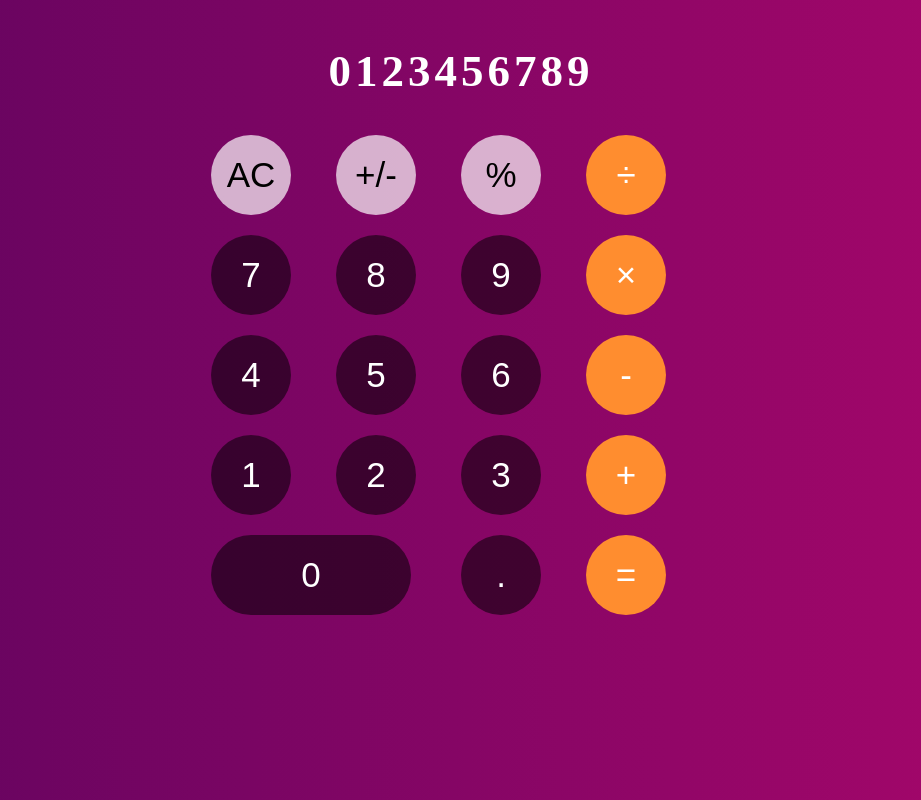
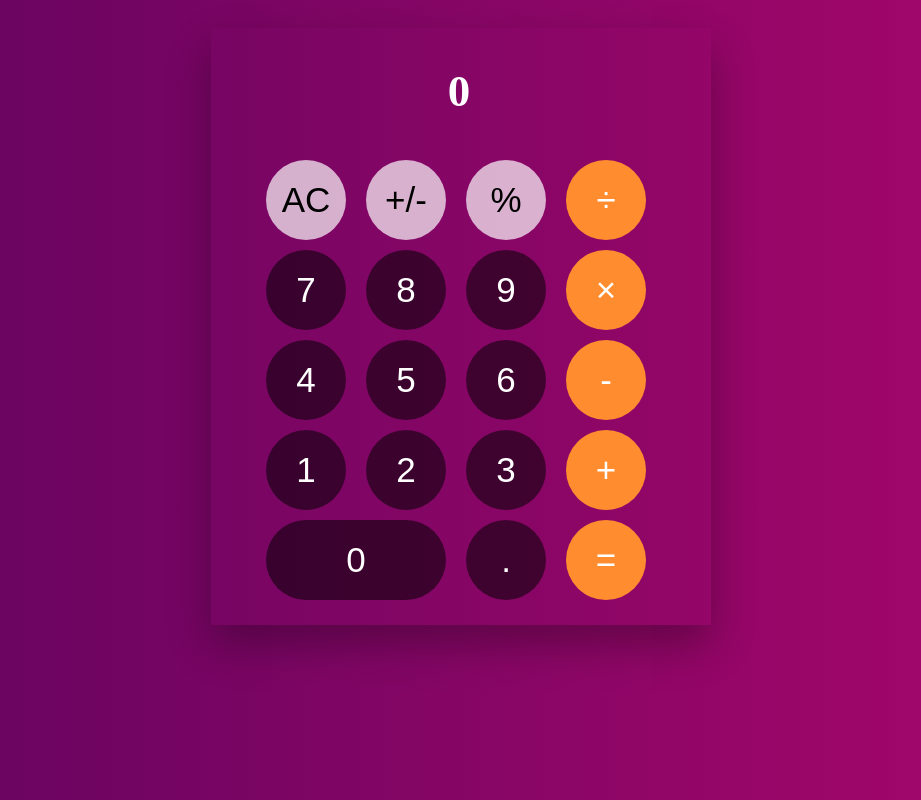
Before and after one commit to siid123ck/calculator, a plain HTML site: page index.html in a window 1280 px wide. Shown: the whole page, without its empty margins (179-1100 px from the left). Drawn offline with Linux system fonts and the light colour scheme.

Commit message:
reset button dot bottom added

```diff
--- a/index.html
+++ b/index.html
@@ -7,33 +7,36 @@
 </head>
 <body>
     <div class="calculator">
-        <h2>0123456789</h2>
+        <h2>0</h2>
         <div class="calculator-display">
 
-            <button value="ac" class="calculator-btn ac" >ac</button>
-            <button value="+/-" class="calculator-btn pn" >+/-</button>
-            <button value="/" class="calculator-btn percentage" >%</button>
-            <button value="%" class="calculator-btn division" >÷</button>
+            <button value="ac" class="ac" >ac</button>
+            <button value="+/-" class="operator pn" >+/-</button>
+            <button value="/" class="operator percentage" >%</button>
+            <button value="%" class="operator division" >÷</button>
 
-            <button value="7" class="calculator-btn" >7</button>
-            <button value="8" class="calculator-btn" >8</button>
-            <button value="9" class="calculator-btn" >9</button>
-            <button value="*" class="calculator-btn multi" >×</button>
+            <button value="7"  >7</button>
+            <button value="8"  >8</button>
+            <button value="9"  >9</button>
+            <button value="*" class="operator multi" >×</button>
 
-            <button value="4" class="calculator-btn" >4</button>
-            <button value="5" class="calculator-btn" >5</button>
-            <button value="6" class="calculator-btn" >6</button>
-            <button value="-" class="calculator-btn minus" >-</button>
+            <button value="4" >4</button>
+            <button value="5"  >5</button>
+            <button value="6"  >6</button>
+            <button value="-" class="operator minus" >-</button>
 
-            <button value="1" class="calculator-btn" >1</button>
-            <button value="2" class="calculator-btn" >2</button>
-            <button value="3" class="calculator-btn" >3</button>
-            <button value="+" class="calculator-btn plus" >+</button>
+            <button value="1" >1</button>
+            <button value="2" >2</button>
+            <button value="3" >3</button>
+            <button value="+" class="operator plus" >+</button>
 
-            <button value="0" class="calculator-btn zero" >0</button>
-            <button value="." class="calculator-btn dot" >.</button>
-            <button value="=" class="calculator-btn equal" >=</button>
+            <button value="0" class="zero" >0</button>
+            <button value="." class="dot" >.</button>
+            <button value="=" class="equal" >=</button>
         </div>
         </div>
+
+        <script src="index.js"></script>
+
 </body>
 </html>
--- /dev/null
+++ b/index.js
@@ -0,0 +1,51 @@
+const calculatorResult = document.querySelector("h2");
+const buttons = document.querySelectorAll("button");
+const clearValue = document.querySelector(".ac");
+
+let firstValue = 0;
+let operatorValue = "";
+let waitSync = false;
+
+
+
+
+buttons.forEach(btn=>{
+    if(btn.classList.length===0){
+    btn.addEventListener("click", ()=>getValue(btn.value))
+    } else if(btn.classList.contains("operator")) {
+        btn.addEventListener("click", ()=>useOperator(btn.value))
+    }  else if(btn.classList.contains("dot")) {
+        btn.addEventListener("click", dotValue)
+    }  else if(btn.classList.contains("zero")) {
+        btn.addEventListener("click", ()=>getValue(btn.value))
+    }
+})
+
+function getValue(number){
+    const displayValue = calculatorResult.textContent;
+    calculatorResult.textContent=displayValue==="0"?number:displayValue+number;
+}
+
+console.log(clearValue)
+clearValue.addEventListener("click",()=>{
+    calculatorResult.textContent="0";
+    firstValue = 0;
+    operatorValue = '';
+    waitSync=false;
+})
+
+function dotValue(){
+    if(!calculatorResult.textContent.includes(".")){
+        calculatorResult.textContent = calculatorResult.textContent + ".";
+    }
+}
+
+function useOperator(operator){
+    const currentValue = Number(calculatorResult.textContent);
+    //assigning value if not
+    if (!firstValue){
+        firstValue = currentValue;
+    }
+    operatorValue = operator;
+    console.log(firstValue, operatorValue);
+}
--- a/sass/index.scss
+++ b/sass/index.scss
@@ -2,11 +2,15 @@ body{
     background: #AA076B;  /* fallback for old browsers */
 background: -webkit-linear-gradient(to right, #61045F, #AA076B);  /* Chrome 10-25, Safari 5.1-6 */
 background: linear-gradient(to right, #61045F, #AA076B); /* W3C, IE 10+/ Edge, Firefox 16+, Chrome 26+, Opera 12+, Safari 7+ */
+padding: 20px;
 
 }
 
 .calculator{
-
+    width: 500px;
+    height: auto;
+    padding-bottom: 20px;
+    box-shadow: 0 20px 40px rgba($color: #000000, $alpha: .30);
     margin: auto;
     display: flex;
     align-items: center;
@@ -19,19 +23,23 @@ background: linear-gradient(to right, #61045F, #AA076B); /* W3C, IE 10+/ Edge, F
      letter-spacing: 4px;
   }
     &-display{
-        width: 500px;
-        height: 500px;
+        min-width: 400px;
+        min-height: 400px;
         display: grid;
         grid-template-columns: repeat(4, 1fr);
        button{
+           &:focus{
+               outline: none;
+           }
         color: white;
+        cursor: pointer;
         background-color: rgba(0, 0, 0, 0.537);
            font-size: 35px;
            width: 80px;
            height: 80px;
            text-transform: uppercase;
            border-radius: 50%;
-        //    margin: 5px;
+           margin: 5px;
            border: none;
 
        }
@@ -39,7 +47,7 @@ background: linear-gradient(to right, #61045F, #AA076B); /* W3C, IE 10+/ Edge, F
 
     .zero{
         grid-column: 1/span 2;
-        width: 200px;
+        width: 180px;
         border-radius: 100px;
     }
 
@@ -50,4 +58,6 @@ background: linear-gradient(to right, #61045F, #AA076B); /* W3C, IE 10+/ Edge, F
     .division, .multi, .plus, .minus, .equal{
         background: #ff8d2f;  /* fallback for old browsers */
    }
+
+
 }
```
Also changed, not shown: css/index.css, 1 other file.
